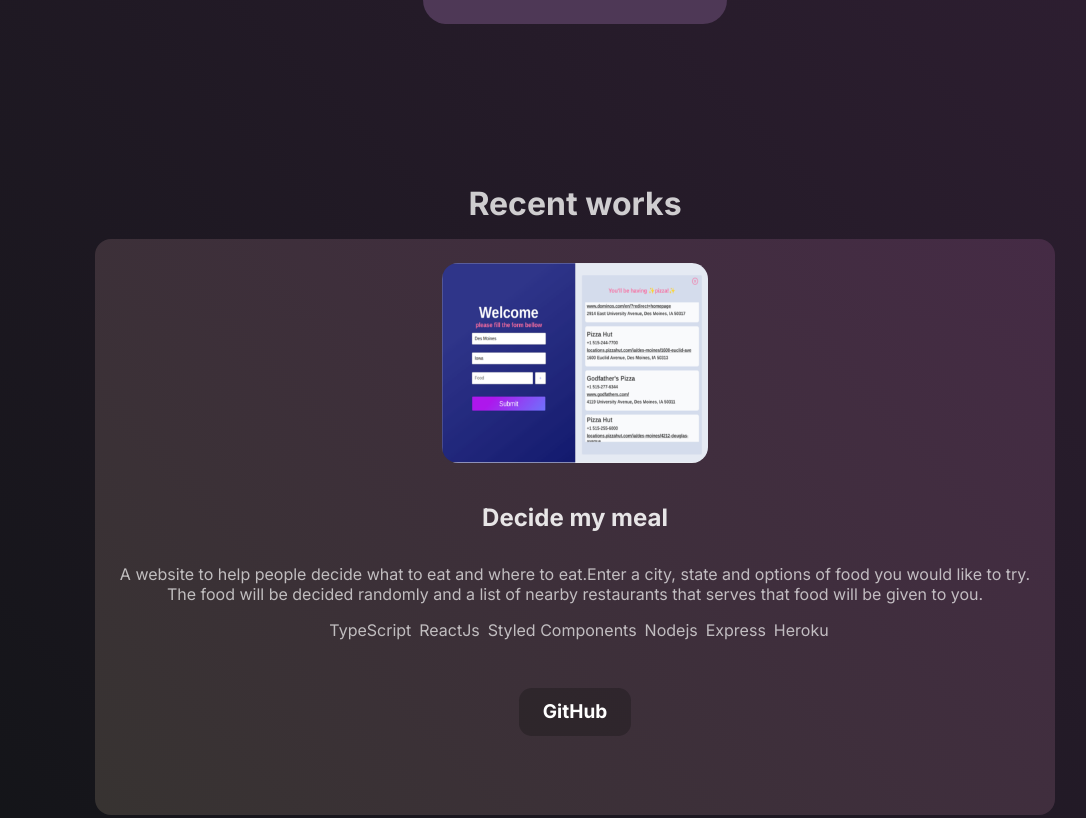
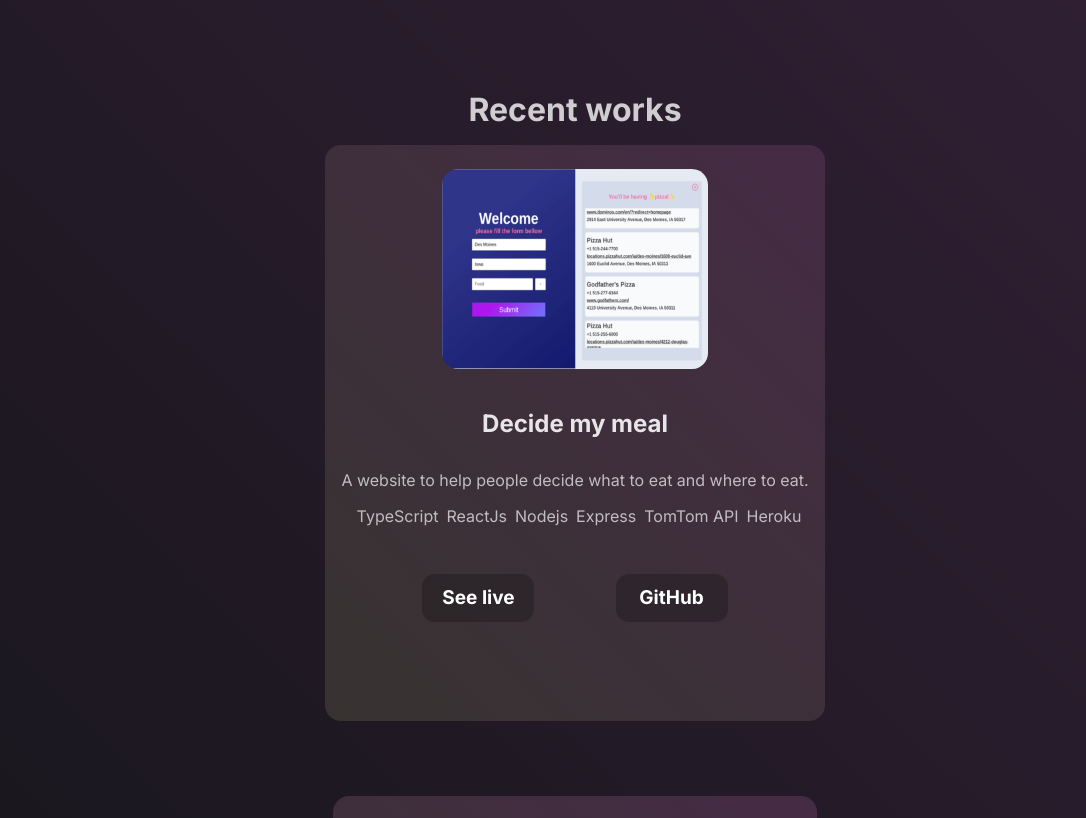
Before and after one commit to dndanli/dndanli-portfolio-v2, a React (Create React App) app in the folder dndanli-portfolio/: page / in a window 1280 px wide. Shown: the part 1968-2786 px from the top of the page, without its empty margins (65-1151 px from the left). Built offline with nearby package versions, Linux system fonts and the light colour scheme.

Commit message:
updated project data

```diff
--- a/dndanli-portfolio/src/Data/ProjectsData.ts
+++ b/dndanli-portfolio/src/Data/ProjectsData.ts
@@ -1,53 +1,37 @@
 import P1 from "../Assets/decide-my-meal-m.png";
 import P2 from "../Assets/expenses-tracker-m.png";
-import P3 from "../Assets/health-promotion.png";
 
 const ProjectsData: {
   id: number;
   imgUrl: string;
   title: string;
-  desc: string[];
+  desc: string;
+  isLive: boolean;
   stack: string[];
 }[] = [
   {
     id: 1,
     imgUrl: P1,
     title: "Decide my meal",
-    desc: [
-      "A website to help people decide what to eat and where to eat.",
-      "Enter a city, state and options of food you would like to try. The food will be decided randomly and a list of nearby restaurants that serves that food will be given to you.",
-    ],
+    desc: "A website to help people decide what to eat and where to eat.",
+    isLive: true,
     stack: [
       "TypeScript",
       "ReactJs",
-      "Styled Components",
       "Nodejs",
       "Express",
+      "TomTom API",
       "Heroku",
     ],
   },
-  // {
-  //   id: 2,
-  //   imgUrl: P2,
-  //   title: "expenses tracker",
-  //   desc: "A project to help users keep track of their monthly finances.",
-  //   stack: ["Python", "Django", "SQLite3", "HTML", "CSS", "JavaScript"],
-  // },
-  // {
-  //   id: 3,
-  //   imgUrl: P3,
-  //   title: "health promotion",
-  //   desc: "A website that allows users to check their blood pressure levels and BMI index.",
-  //   stack: [
-  //     "Java",
-  //     "SpringBoot",
-  //     "AWS",
-  //     "MySql",
-  //     "Html",
-  //     "Bootstrap",
-  //     "JavaScript",
-  //   ],
-  // },
+  {
+    id: 2,
+    imgUrl: P2,
+    title: "Expenses Tracker",
+    desc: "A project to help users keep track of their monthly finances.",
+    isLive: false,
+    stack: ["Python", "Django", "SQLite3", "HTML", "CSS", "JavaScript"],
+  },
 ];
 
 export default ProjectsData;
```
